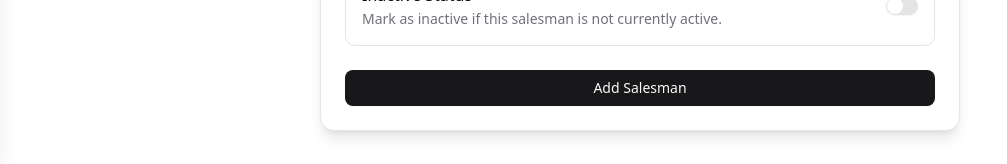
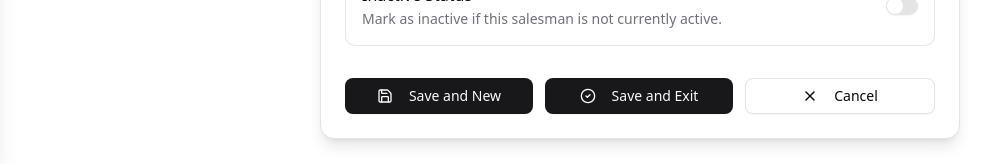
Before and after one commit to obay123/Sales-Management-System-Frontend, a Next.js app in the folder frontend/: page /salesmen/addSalesmen in a window 1280 px wide. Shown: the part 641-805 px from the top of the page, without its empty margins (0-1007 px from the left). Built offline with nearby package versions, Linux system fonts and the light colour scheme; no server answers; sample sign-in values are in the browser's storage.

Commit message:
finishing up

```diff
--- a/frontend/src/app/customers/addCustomer/page.js
+++ b/frontend/src/app/customers/addCustomer/page.js
@@ -15,6 +15,9 @@ import { Popover, PopoverContent, PopoverTrigger } from "@/components/ui/popover
 import { Select, SelectContent, SelectItem, SelectTrigger, SelectValue } from "@/components/ui/select"
 import { toast } from "sonner"
 import { cn } from "@/lib/utils"
+import { Command, CommandEmpty, CommandGroup, CommandInput, CommandItem, CommandList } from "@/components/ui/command"
+import useSalesmenApi from "@/api/salesmenApi"
+import { useRouter } from "next/navigation"
 
 // Define form validation schema using Zod
 const formSchema = z.object({
@@ -42,9 +45,12 @@ const formSchema = z.object({
 
 const AddCustomerPage = () => {
   const { addCustomer } = useCustomersApi()
-  const {getSalesmenName}  = useSalesmenApi()
+  const { getSalesmenName } = useSalesmenApi()
   const [isSubmitting, setIsSubmitting] = useState(false)
   const [photoPreview, setPhotoPreview] = useState(null)
+  const [salesmen, setSalesmen] = useState([])
+  const [isLoadingSalesmen, setIsLoadingSalesmen] = useState(true)
+  const router = useRouter()
 
   // Initialize form with react-hook-form and zod validation
   const form = useForm({
@@ -110,6 +116,11 @@ const AddCustomerPage = () => {
     }
   }
 
+  const handleCancel = () => {
+    // Navigate back without saving
+    router.push("/customers")
+  }
+
   const handleSave = async (values, action) => {
     setIsSubmitting(true)
     try {
@@ -127,11 +138,11 @@ const AddCustomerPage = () => {
       await addCustomer(customerData)
 
       toast.success("Customer added successfully", {
-        description: `Customer ${values.name} has been created successfully.`,
+        description: `Customer ${values.name} has bee created successfully.`,
       })
 
       if (action === "new") {
-        // Reset form for a new entry
+        // Reset form to add another customer
         form.reset({
           name: "",
           tel1: "",
@@ -159,11 +170,6 @@ const AddCustomerPage = () => {
     }
   }
 
-  const handleCancel = () => {
-    // Navigate back without saving
-    router.push("/customers")
-  }
-
   return (
     <div className="container max-w-4xl mx-auto py-10 px-4">
       <Card className="w-full border shadow-lg dark:border-gray-800 dark:bg-gray-800">
@@ -173,7 +179,10 @@ const AddCustomerPage = () => {
         </CardHeader>
 
         <Form {...form}>
-          <form onSubmit={form.handleSubmit((values) => handleSave(values, "new"))}>
+          <form onSubmit={(e) => {
+            e.preventDefault()
+            form.handleSubmit((values) => handleSave(values, "new"))(e)
+          }}>
             <CardContent className="space-y-6">
               <div className="grid grid-cols-1 md:grid-cols-2 gap-6">
                 {/* Customer Name */}
--- a/frontend/src/app/invoices/addInvoice/page.js
+++ b/frontend/src/app/invoices/addInvoice/page.js
@@ -8,7 +8,7 @@ import * as z from "zod"
 import { Button } from "@/components/ui/button"
 import { Input } from "@/components/ui/input"
 import { Calendar } from "@/components/ui/calendar"
-import { CalendarIcon, Loader2, Plus, Trash2 } from "lucide-react"
+import { CalendarIcon, Loader2, Plus, Trash2, CheckCircle2, Save, X } from "lucide-react"
 import { format } from "date-fns"
 import useCustomersApi from "@/api/CustomersApi"
 import { Card, CardContent, CardDescription, CardFooter, CardHeader, CardTitle } from "@/components/ui/card"
@@ -18,6 +18,8 @@ import { Command, CommandEmpty, CommandGroup, CommandInput, CommandItem, Command
 import { toast } from "sonner"
 import { Table, TableBody, TableCell, TableHead, TableHeader, TableRow } from "@/components/ui/table"
 import { cn } from "@/lib/utils"
+import { useRouter } from "next/navigation"
+
 // Define form validation schema using Zod
 const invoiceItemSchema = z.object({
   item_code: z.string().min(1, { message: "Item code is required" }),
@@ -42,6 +44,7 @@ const AddInvoicePage = () => {
   const [items, setItems] = useState([])
   const [isLoadingCustomers, setIsLoadingCustomers] = useState(true)
   const [isLoadingItems, setIsLoadingItems] = useState(true)
+  const router = useRouter()
 
   // Initialize form with react-hook-form and zod validation
   const form = useForm({
@@ -109,7 +112,7 @@ const AddInvoicePage = () => {
     fetchItemsCode()
   }, [])
 
-  const onSubmit = async (values) => {
+  const handleSubmit = async (values, action) => {
     setIsSubmitting(true)
     try {
       // Format the data as required by your API
@@ -126,15 +129,21 @@ const AddInvoicePage = () => {
       await addInvoice(invoiceData)
 
       toast.success("Invoice added successfully", {
-        description: `Invoice has been created successfully.`,
+        description: "Invoice has been created successfully.",
       })
 
-      // Reset form to initial state
+      // Handle different actions
+      if (action === "save_exit") {
+        // Navigate back to invoices list
+        router.push("/invoices")
+      } else if (action === "save_new") {
+        // Reset form to create new invoice
         form.reset({
           customer_id: "",
           date: new Date(),
           items: [{ item_code: "", quantity: 1, unit_price: 0 }],
         })
+      }
     } catch (error) {
       toast.error("Error adding invoice", {
         description: error.message || "Please try again",
@@ -142,6 +151,11 @@ const AddInvoicePage = () => {
     } finally {
       setIsSubmitting(false)
     }
+  }
+
+  // Handle cancel
+  const handleCancel = () => {
+    router.push("/invoices")
   }
 
   // Calculate invoice total
@@ -158,7 +172,7 @@ const AddInvoicePage = () => {
         </CardHeader>
 
         <Form {...form}>
-          <form onSubmit={form.handleSubmit(onSubmit)}>
+          <form onSubmit={form.handleSubmit((values) => handleSubmit(values, "save_exit"))}>
             <CardContent className="space-y-6">
               <div className="grid grid-cols-1 md:grid-cols-2 gap-6">
                 {/* Customer Selection */}
@@ -412,26 +426,59 @@ const AddInvoicePage = () => {
               </div>
             </CardContent>
 
-            <CardFooter className="flex justify-end space-x-2">
-              <Button variant="outline" type="button" onClick={() => form.reset()}>
-                Cancel
-              </Button>
-              <Button type="submit" disabled={isSubmitting}>
+            <CardFooter>
+              <div className="flex flex-col sm:flex-row gap-3 pt-2 w-full">
+                <Button
+                  type="button"
+                  onClick={() => form.handleSubmit((values) => handleSubmit(values, "save_new"))()}
+                  disabled={isSubmitting}
+                  className="flex-1 cursor-pointer"
+                >
                   {isSubmitting ? (
                     <>
                       <Loader2 className="mr-2 h-4 w-4 animate-spin" />
-                    Creating...
+                      Saving...
                     </>
                   ) : (
-                  "Create Invoice"
+                    <>
+                      <Save className="mr-2 h-4 w-4" />
+                      Save and New
+                    </>
                   )}
                 </Button>
+                <Button
+                  type="submit"
+                  disabled={isSubmitting}
+                  className="flex-1 cursor-pointer"
+                >
+                  {isSubmitting ? (
+                    <>
+                      <Loader2 className="mr-2 h-4 w-4 animate-spin" />
+                      Saving...
+                    </>
+                  ) : (
+                    <>
+                      <CheckCircle2 className="mr-2 h-4 w-4" />
+                      Save and Exit
+                    </>
+                  )}
+                </Button>
+                <Button
+                  type="button"
+                  onClick={handleCancel}
+                  variant="outline"
+                  className="flex-1 cursor-pointer"
+                >
+                  <X className="mr-2 h-4 w-4" />
+                  Cancel
+                </Button>
+              </div>
             </CardFooter>
           </form>
         </Form>
       </Card>
-
     </div>
   )
 }
+
 export default AddInvoicePage
--- a/frontend/src/app/salesmen/addSalesmen/page.js
+++ b/frontend/src/app/salesmen/addSalesmen/page.js
@@ -10,8 +10,9 @@ import { Textarea } from "@/components/ui/textarea";
 import { Card, CardContent, CardDescription, CardHeader, CardTitle } from "@/components/ui/card";
 import { Form, FormControl, FormDescription, FormField, FormItem, FormLabel, FormMessage } from "@/components/ui/form";
 import { toast } from "sonner";
-import { Loader2 } from "lucide-react";
+import { Loader2, Save, CheckCircle2, X } from "lucide-react";
 import { Switch } from "@/components/ui/switch";
+import { useRouter } from "next/navigation";
 
 // Define form validation schema using Zod
 const formSchema = z.object({
@@ -27,6 +28,7 @@ const formSchema = z.object({
 const AddSalesmanPage = () => {
   const { addSalesmen } = useSalesmenApi();
   const [isSubmitting, setIsSubmitting] = useState(false);
+  const router = useRouter();
 
   // Initialize form with react-hook-form and zod validation
   const form = useForm({
@@ -40,7 +42,7 @@ const AddSalesmanPage = () => {
     },
   });
 
-  const onSubmit = async (values) => {
+  const handleSave = async (values, action) => {
     setIsSubmitting(true);
 
     try {
@@ -48,12 +50,17 @@ const AddSalesmanPage = () => {
 
       // Show success toast with Sonner
       toast.success("Salesman added successfully!", {
-        description: `${values.name} has been added to your team.`,
+        description:`${values.name} has been added to your team.`,
         duration: 5000,
       });
 
-      // Reset form
+      if (action === "new") {
+        // Reset form for a new entry
         form.reset();
+      } else if (action === "exit") {
+        // Navigate back to salesmen list
+        router.push("/salesmen");
+      }
 
     } catch (error) {
       // Show error toast with Sonner
@@ -64,6 +71,11 @@ const AddSalesmanPage = () => {
     } finally {
       setIsSubmitting(false);
     }
+  };
+
+  const handleCancel = () => {
+    // Navigate back without saving
+    router.push("/salesmen");
   };
 
   return (
@@ -78,7 +90,7 @@ const AddSalesmanPage = () => {
 
         <CardContent>
           <Form {...form}>
-            <form onSubmit={form.handleSubmit(onSubmit)} className="space-y-6">
+            <form onSubmit={form.handleSubmit((values) => handleSave(values, "new"))} className="space-y-6">
               <FormField
                 control={form.control}
                 name="code"
@@ -166,16 +178,53 @@ const AddSalesmanPage = () => {
                 )}
               />
 
-              <Button type="submit" className="w-full" disabled={isSubmitting}>
+              <div className="flex flex-col sm:flex-row gap-3 pt-2">
+                <Button
+                  type="button"
+                  onClick={() => form.handleSubmit((values) => handleSave(values, "new"))()}
+                  disabled={isSubmitting}
+                  className="flex-1 cursor-pointer"
+                >
                   {isSubmitting ? (
                     <>
                       <Loader2 className="mr-2 h-4 w-4 animate-spin" />
-                    Adding...
+                      Saving...
                     </>
                   ) : (
-                  "Add Salesman"
+                    <>
+                      <Save className="mr-2 h-4 w-4" />
+                      Save and New
+                    </>
                   )}
                 </Button>
+                <Button
+                  type="button"
+                  onClick={() => form.handleSubmit((values) => handleSave(values, "exit"))()}
+                  disabled={isSubmitting}
+                  className="flex-1 cursor-pointer"
+                >
+                  {isSubmitting ? (
+                    <>
+                      <Loader2 className="mr-2 h-4 w-4 animate-spin" />
+                      Saving...
+                    </>
+                  ) : (
+                    <>
+                      <CheckCircle2 className="mr-2 h-4 w-4" />
+                      Save and Exit
+                    </>
+                  )}
+                </Button>
+                <Button
+                  type="button"
+                  onClick={handleCancel}
+                  variant="outline"
+                  className="flex-1 cursor-pointer"
+                >
+                  <X className="mr-2 h-4 w-4" />
+                  Cancel
+                </Button>
+              </div>
             </form>
           </Form>
         </CardContent>
```
Lines whose indentation alone changed are shown as unchanged.
